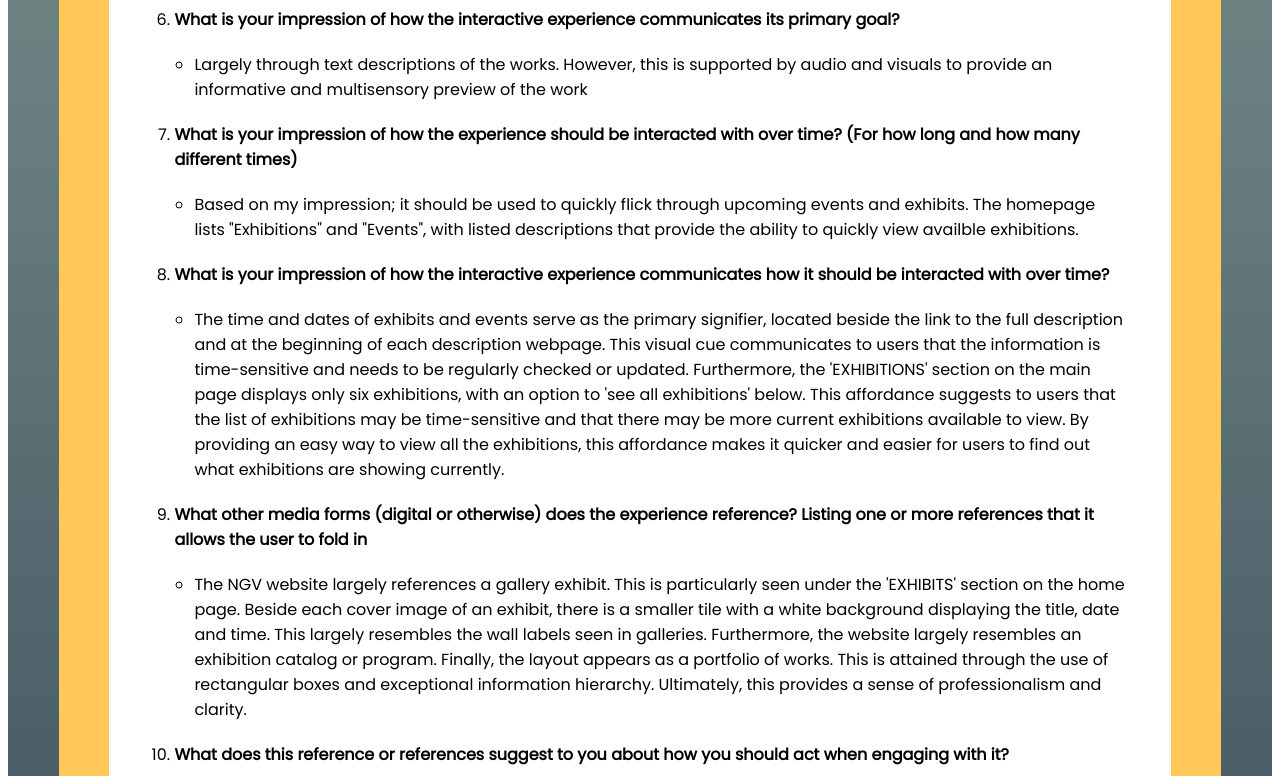
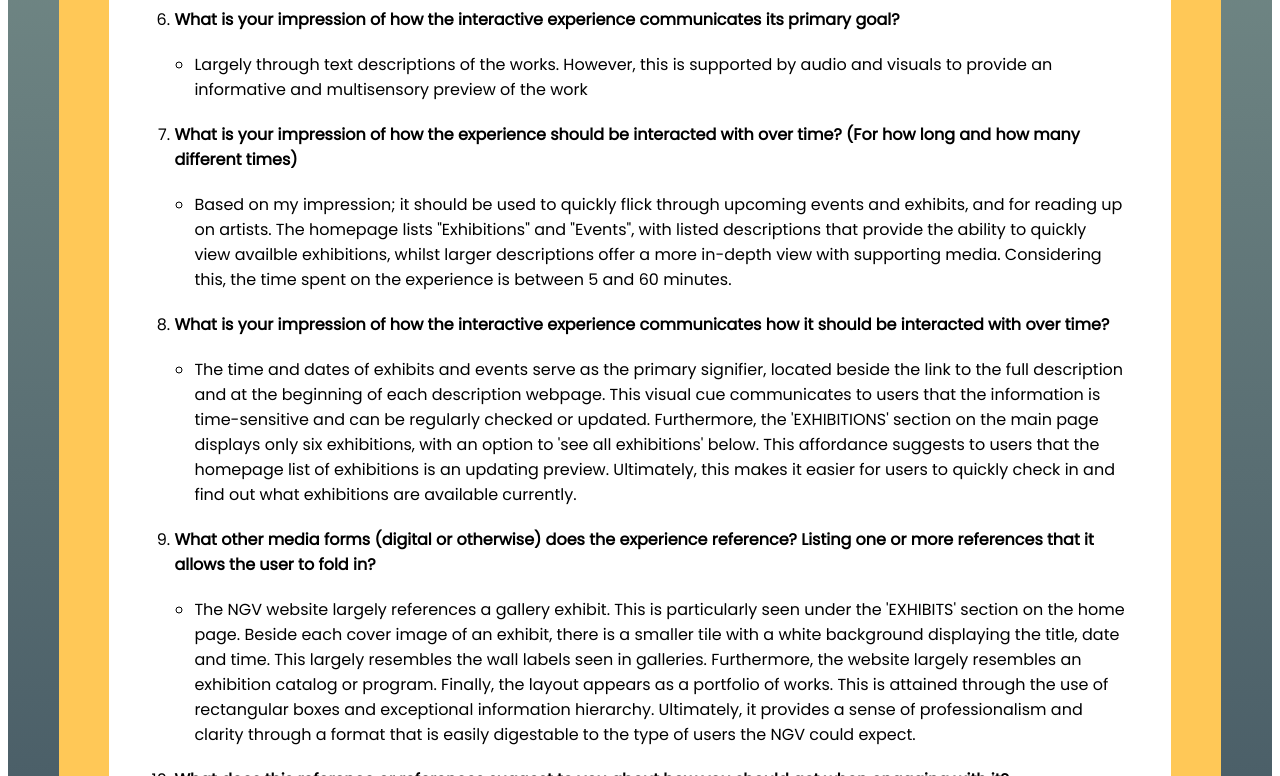
Before and after one commit to NewRealmMedia/NewRealmMedia.github.io, a plain HTML site: page im-2310/a1/index.html in a window 1280 px wide. Shown: the part 2009-2785 px from the top of the page. Drawn offline with Linux system fonts and the light colour scheme.

Commit message:
Add files via upload

```diff
--- a/im-2310/a1/index.html
+++ b/im-2310/a1/index.html
@@ -43,7 +43,7 @@
                                 <li>Scrolled down,</li>
                                 <li>Viewed current exhibitions,</li>
                                 <li>Selected 'View All Exhibitions',</li>
-                                <li>Scroll through full list of exhibitions,</li>
+                                <li>Scrolled through full list of exhibitions,</li>
                                 <li>Selected The Global Life of Design,</li>
                                 <li>Viewed introduction video,</li>
                                 <li>Scrolled down to view price, date, location of exhibition,</li>
@@ -58,7 +58,7 @@
                     <li>
                         <strong>What part of the experience did you spend the most time engaging with?</strong>
                             <ul class="text-block">
-                                <li>I engaged most with the artists statement and descriptions of the work</li>
+                                <li>I engaged most with the artists statement and descriptions of the work.</li>
                             </ul>
                     </li>
 
@@ -72,7 +72,7 @@
                     <li>
                         <strong>What is your impression of the intended primary goal of the interactive experience?</strong>
                             <ul class="text-block">
-                                <li>The primary intended goal of the interactive experience was gaining insight into exhibitions prior to visiting the NGV</li>
+                                <li>The primary intended goal of the interactive experience was gaining insight into exhibitions prior to visiting the NGV.</li>
                             </ul>
                     </li>
 
@@ -86,8 +86,10 @@
                     <li>
                         <strong>What is your impression of how the experience should be interacted with over time? (For how long and how many different times)</strong>
                             <ul class="text-block">
-                                <li>Based on my impression; it should be used to quickly flick through upcoming events and exhibits.
-                                    The homepage lists "Exhibitions" and "Events", with listed descriptions that provide the ability to quickly view availble exhibitions.</li>
+                                <li>Based on my impression; it should be used to quickly flick through upcoming events and exhibits, and for reading up on artists.
+                                    The homepage lists "Exhibitions" and "Events", with listed descriptions that provide the ability to quickly view availble exhibitions, whilst larger descriptions
+                                    offer a more in-depth view with supporting media.
+                                    Considering this, the time spent on the experience is between 5 and 60 minutes.</li>
                             </ul>
                     </li>
 
@@ -95,22 +97,22 @@
                         <strong>What is your impression of how the interactive experience communicates how it should be interacted with over time?</strong>
                             <ul class="text-block">
                                 <li>The time and dates of exhibits and events serve as the primary signifier, located beside the link to the full description and at the beginning of each description webpage.
-                                    This visual cue communicates to users that the information is time-sensitive and needs to be regularly checked or updated.
+                                    This visual cue communicates to users that the information is time-sensitive and can be regularly checked or updated.
 
                                     Furthermore, the 'EXHIBITIONS' section on the main page displays only six exhibitions, with an option to 'see all exhibitions' below.
-                                    This affordance suggests to users that the list of exhibitions may be time-sensitive and that there may be more current exhibitions available to view.
-                                    By providing an easy way to view all the exhibitions, this affordance makes it quicker and easier for users to find out what exhibitions are showing currently.
+                                    This affordance suggests to users that the homepage list of exhibitions is an updating preview.
+                                    Ultimately, this makes it easier for users to quickly check in and find out what exhibitions are available currently.
                                 </li>
                             </ul>
                     </li>
 
                     <li>
-                        <strong>What other media forms (digital or otherwise) does the experience reference? Listing one or more references that it allows the user to fold in</strong>
+                        <strong>What other media forms (digital or otherwise) does the experience reference? Listing one or more references that it allows the user to fold in?</strong>
                             <ul class="text-block">
                                 <li>The NGV website largely references a gallery exhibit. This is particularly seen under the 'EXHIBITS' section on the home page. Beside each cover image of
                                     an exhibit, there is a smaller tile with a white background displaying the title, date and time. This largely resembles the wall labels seen in galleries. Furthermore,
                                     the website largely resembles an exhibition catalog or program. Finally, the layout appears as a portfolio of works. This is attained through the use of rectangular boxes
-                                    and exceptional information hierarchy. Ultimately, this provides a sense of professionalism and clarity.</li>
+                                    and exceptional information hierarchy. Ultimately, it provides a sense of professionalism and clarity through a format that is easily digestable to the type of users the NGV could expect.</li>
                             </ul>
                     </li>
 
@@ -150,12 +152,9 @@
                                 </li>
                             </ul>
                     </li>
-
                 </ol>
 
             </section>
         </div>
-
     </body>
-
 </html>
```
Also changed, not shown: im-2310/a1/style.css (+5 -4 lines).
